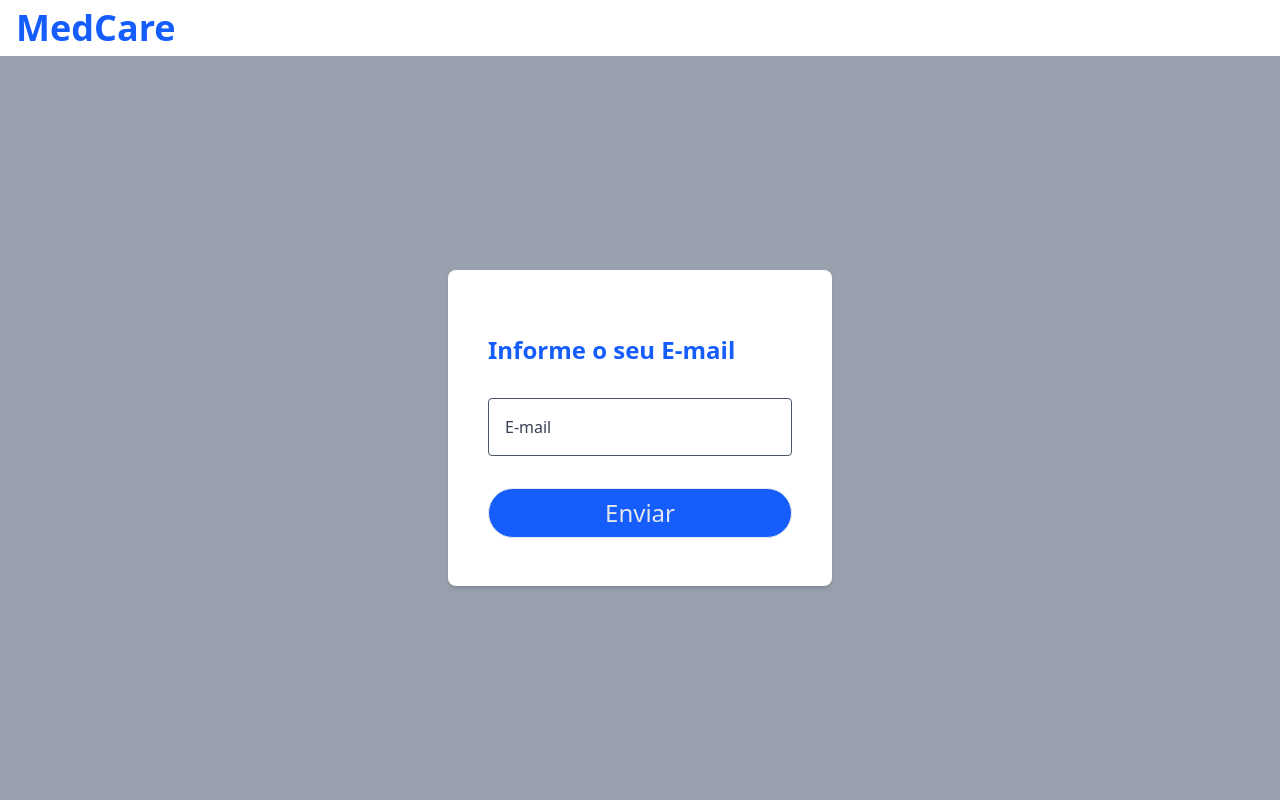
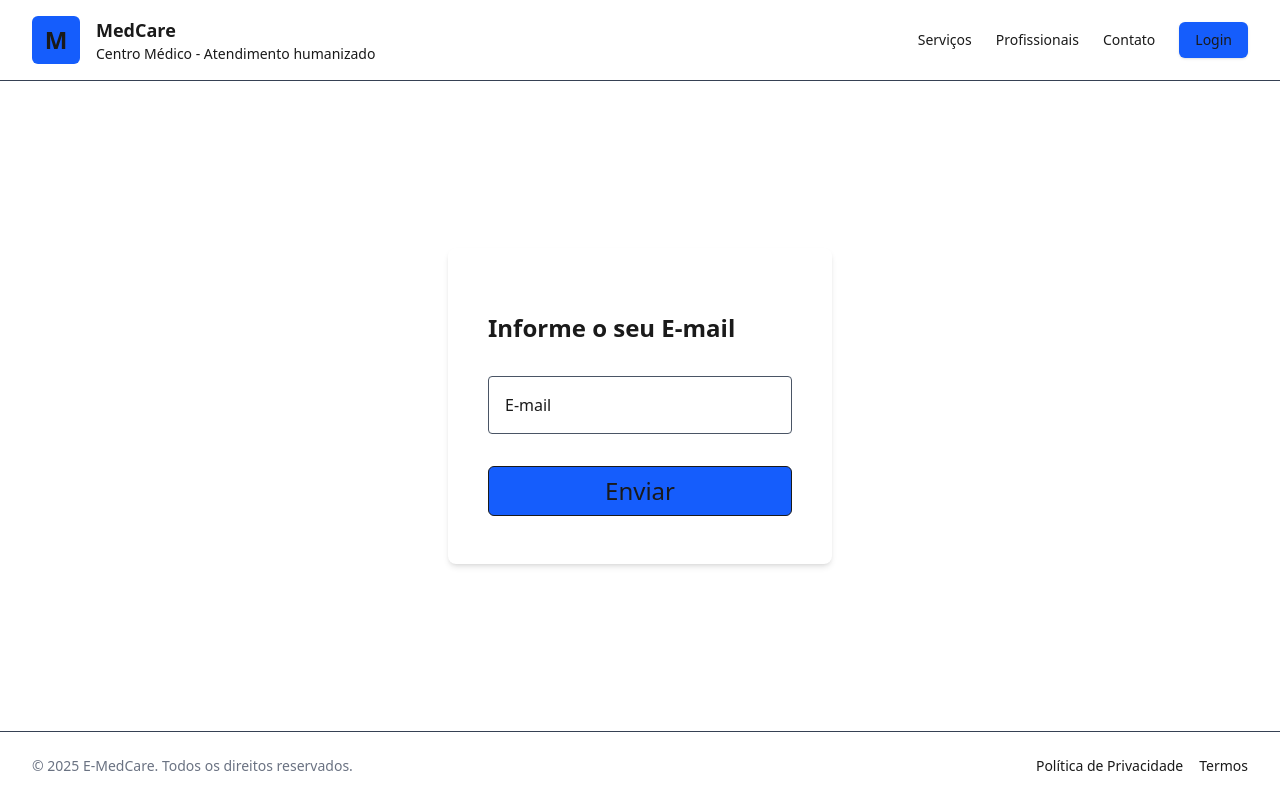
Before and after one commit to Dev-Moura/e-MedCare, a Next.js app in the folder emedcare-app/: page /forgetPassword in a window 1280 px wide. Built offline with nearby package versions, Linux system fonts and the light colour scheme.

Commit message:
update homepage

```diff
--- a/emedcare-app/src/app/CreatePacient/page.tsx
+++ b/emedcare-app/src/app/CreatePacient/page.tsx
@@ -2,6 +2,7 @@
 
 import ReCaptchaComponent from "@/app/components/reCaptchaComponent/page";
 import Header from "@/app/components/Header/page";
+import Footer from "../components/Footer/page";
 import { useRouter } from "next/navigation";
 import React, { useState } from "react";
 
@@ -115,7 +116,7 @@ import React, { useState } from "react";
           </div>
            <div className="w-full py-2">
             <input
-              placeholder="password"
+              placeholder="Password"
               type="password"
               name="password"
               className="w-full border border-gray-600 p-4 rounded-sm focus:placeholder-transparent focus:outline-none"
@@ -124,7 +125,7 @@ import React, { useState } from "react";
           </div>
           <div className="w-full py-2">
             <input
-              placeholder="password"
+              placeholder="Password"
               type="password"
               name="password"
               className="w-full border border-gray-600 p-4 rounded-sm focus:placeholder-transparent focus:outline-none"
@@ -139,7 +140,7 @@ import React, { useState } from "react";
           </div>
 
           <div className="w-full py-2">
-            <button className="mt-6 w-full p-2 text-2xl text-gray-200 border rounded-4xl bg-blue-400 flex justify-center">
+            <button className="mt-6 w-full p-2 text-2xl text-gray-200 border rounded-md bg-blue-600 flex justify-center">
               Criar
             </button>
           </div>
@@ -156,6 +157,7 @@ import React, { useState } from "react";
             </form>
           </main>
          </div>
+        <Footer/>
     </div>
     </>
     )
--- a/emedcare-app/src/app/components/header/page.tsx
+++ b/emedcare-app/src/app/components/header/page.tsx
@@ -1,6 +1,14 @@
+
+"use client";
+
 import React from "react";
+import Link from "next/link";
+import { usePathname } from "next/navigation";
 
 export default function Header() {
+
+  const pathname = usePathname();
+  const isHome = pathname === "/home"
   return (
     <header className="bg-background dark:bg-bg-full text-text dark:text-text-dark border-b border-gray-700">
       <div className="container mx-auto px-4 lg:px-8 py-4 flex items-center justify-between">
@@ -18,8 +26,16 @@ export default function Header() {
           <a href="#services" className="hover:text-blue-600">Serviços</a>
           <a href="#doctors" className="hover:text-blue-600">Profissionais</a>
           <a href="#contact" className="hover:text-blue-600">Contato</a>
-          <a href="./login" className="px-4 py-2 bg-blue-600 rounded-md shadow-sm">Login</a>
+          {!isHome && (
+            <Link
+            href="/login"
+            className="px-4 py-2 bg-blue-600 rounded-md shadow-sm hover:bg-blue-700 transition"
+              >
+              Login
+            </Link>
+          )}
         </nav>
+          {/* <a href="./login" className=" hidden: px-4 py-2 bg-blue-600 rounded-md shadow-sm">Login</a> */}
 
         <div className="md:hidden">
           <button aria-label="abrir menu" className="p-2">
--- a/emedcare-app/src/app/forgetPassword/page.tsx
+++ b/emedcare-app/src/app/forgetPassword/page.tsx
@@ -2,6 +2,8 @@
 
 import React, {useState} from "react";
 import { useRouter} from "next/navigation";
+import Header from "../components/Header/page";
+import Footer from "../components/Footer/page";
 
 export default function ForgetPassword() {
     const router = useRouter();
@@ -41,34 +43,32 @@ export default function ForgetPassword() {
 
     return (
         <>
-            <div className="min-h-screen flex flex-col">
-                <header className= "w-full h-14 bg-white" >
-                    <a href="./" className= "w-12 flex ml-2 font-bold text-4xl text-blue-600 p-2 ">MedCare</a>
-                </header>
-                <main className="w-full h-full flex flex-1 justify-center items-center h-screen bg-gray-400">
+            <div className="min-h-screen flex flex-col bg-background dark:bg-bg-full text-text dark:text-text-dark ">
+                <Header/>
+                <main className="w-full h-screen flex flex-1 justify-center items-center">
                     <form
-                        className="w-full max-w-sm p-10 bg-white rounded-lg shadow-md "
+                        className="w-full max-w-sm p-10 dark:bg-background-dark bg-background text-text dark:text-text-dark rounded-lg shadow-md "
                         onSubmit={authenticantion}
                     >
-                        <h1 className="font-bold py-6 block text-2xl text-blue-600  ">Informe o seu E-mail</h1>
+                        <h1 className="font-bold py-6 block text-2xl ">Informe o seu E-mail</h1>
                         <div className="w-full py-2">
                             <input
                                 placeholder="E-mail"
                                 type="text"
                                 name="email"
-                                className="w-full border-1 border-gray-600 p-4 rounded-sm placeholder-gray-700"
+                                className="w-full border border-gray-600 p-4 rounded-sm placeholder:text-text dark:placeholder:text-text-dark focus:placeholder-transparent focus:outline-none "
                                 onChange={(e: any) => setEmail(e.target.value)}
                             />
                         </div>
                         <div className="w-full py-2">
                             <button
                                 onClick={handleAction}
-                                className=" mt-4 w-full p-2 text-2xl text-gray-200 border rounded-4xl bg-blue-600 flex justify-center ">
+                                className="mt-4 w-full p-2 text-2xl border rounded-md bg-blue-600 flex justify-center">
                                 Enviar
                             </button>
 
                             {showPopup && (
-                                <div className="fixed bottom-5 right-5 bg-green-500 text-white px-4 py-2 rounded-lg shadow-lg">
+                                <div className="fixed bottom-5 right-5 bg-green-500 text-white px-4 py-2 rounded-md shadow-lg">
                                     ✅ Sucesso! verifique seu e-mail!.
                                 </div>
                             )}
@@ -85,6 +85,7 @@ export default function ForgetPassword() {
                         </div>
                     </form>
                 </main>
+                <Footer/>
             </div>
         </>
     )
--- a/emedcare-app/src/app/home/page.tsx
+++ b/emedcare-app/src/app/home/page.tsx
@@ -2,11 +2,12 @@
 
 import React from "react";
 import Link from "next/link";
-
+import Footer from "../components/Footer/page";
+import Header from "../components/Header/page";
 export default function Home() {
   return (
     <>
-      <header></header>
+      <Header/>
       <h1>Home</h1>
       <main>
           <Link href="/doctor/create">Create new doctor</Link>
@@ -23,7 +24,7 @@ export default function Home() {
           <br />
           <Link href="/api">Acess FakeApi</Link>
       </main>
-      <footer></footer>
+      <Footer/>
     </>
   );
 }
--- a/emedcare-app/src/app/login/page.tsx
+++ b/emedcare-app/src/app/login/page.tsx
@@ -75,7 +75,7 @@ export default function Home() {
                             placeholder="Login"
                             type="text"
                             name="name"
-                            className="w-full border border-gray-600 p-4 rounded-sm placeholder:text-text placeholder:text-text-dark focus:placeholder-transparent focus:outline-none"
+                            className="w-full border border-gray-600 p-4 rounded-sm focus:placeholder-transparent focus:outline-none"
                             onChange={(e) => setLogin(e.target.value)}
                         />
                     </div>
@@ -84,7 +84,7 @@ export default function Home() {
                             placeholder="Password"
                             name="password"
                             type="password"
-                            className="mt-2 w-full border border-gray-600 p-4 rounded-sm  placeholder:text-text placeholder:text-text-dark focus:placeholder-transparent focus:outline-none"
+                            className="mt-2 w-full border border-gray-600 p-4 rounded-sm focus:placeholder-transparent focus:outline-none"
                             onChange={(e) => setPassword(e.target.value)}
                         />
                     </div>
@@ -93,7 +93,7 @@ export default function Home() {
                          onVerify={setCaptchaToken}
                          onExpired={() => setCaptchaToken(null)}
                          />
-                        <button type="submit" className=" mt-6 w-full p-2 text-2xl border border-gray-700 rounded flex justify-center ">
+                        <button type="submit" className=" mt-6 w-full p-2 text-2xl bg-blue-600 border border-gray-600 rounded flex justify-center ">
                             Login
                         </button>
                         <a href= "./forgetPassword" className="mt-6 flex justify-center ">Esqueceu a senha?</a>
```
